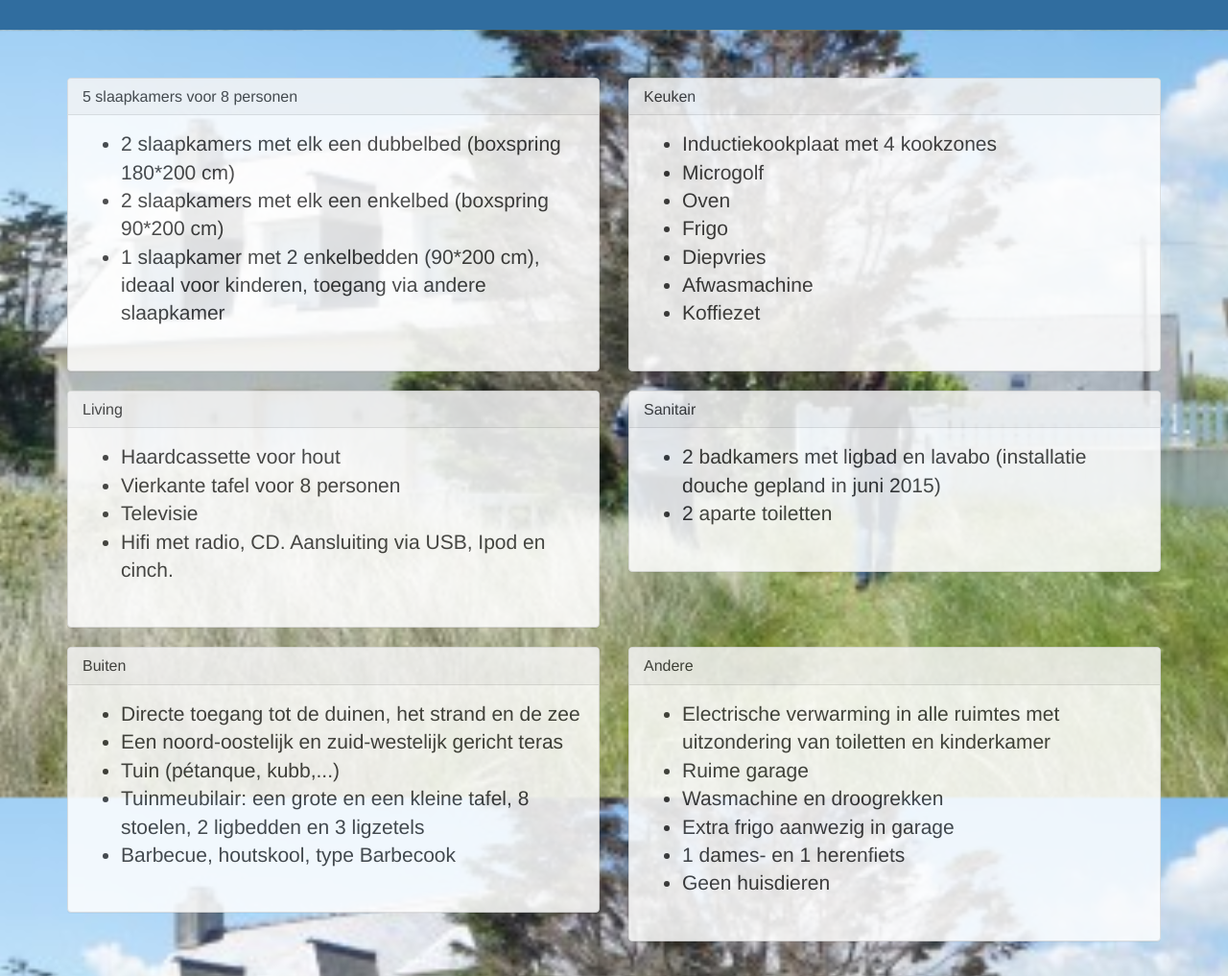
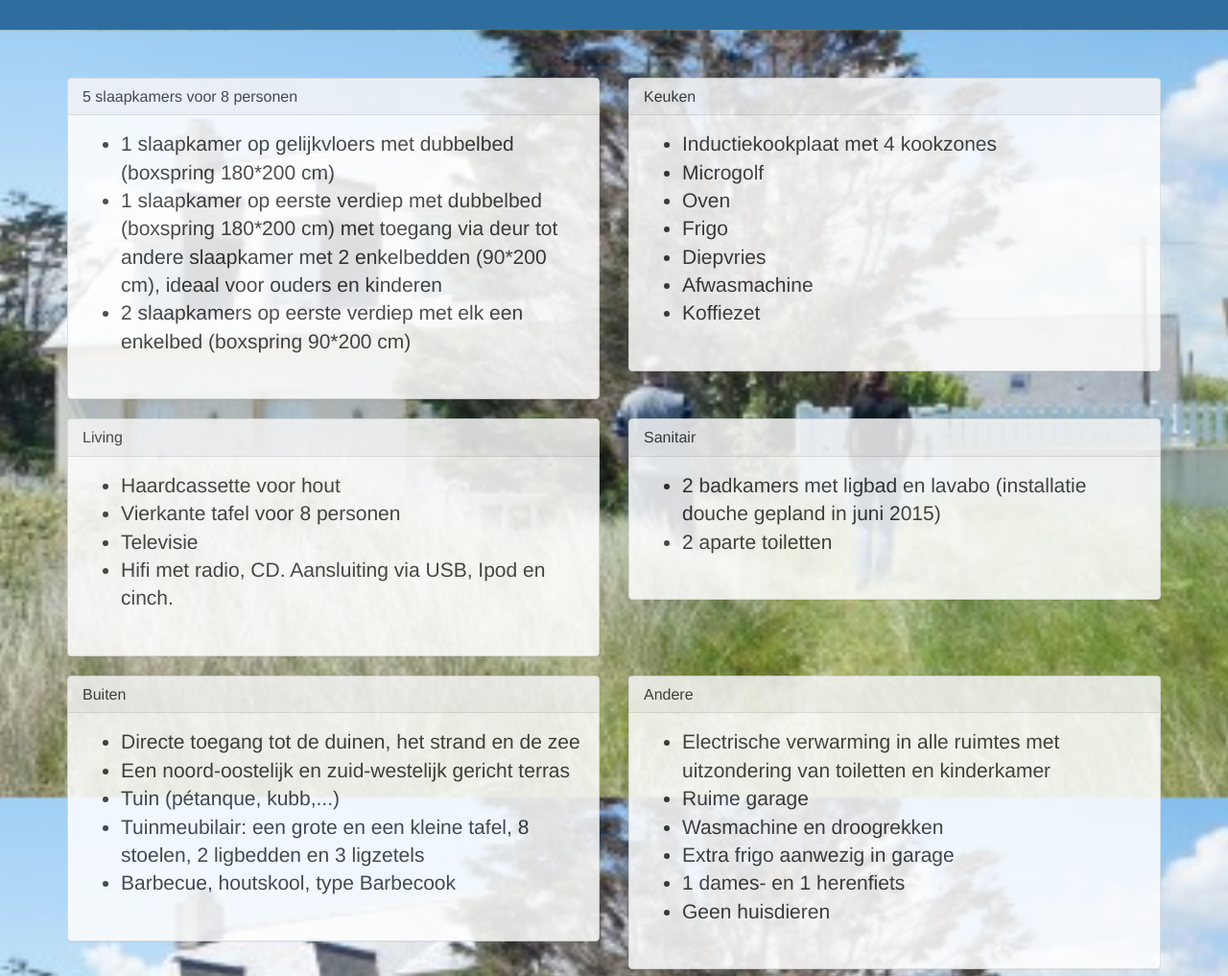
Before and after one commit to dekeyser-utah/dekeyser-utah.github.io, a plain HTML site: page index.html in a window 1280 px wide. Shown: the part 1460-2477 px from the top of the page at 96% size. Drawn offline with nearby package versions, Linux system fonts and the light colour scheme.

Commit message:
Type terras en herformulering kamers

```diff
--- a/index.html
+++ b/index.html
@@ -107,9 +107,9 @@
 			  </div>
 			  <div class="panel-body lead">
 				<ul>
-                        <li>2 slaapkamers met elk een dubbelbed (boxspring 180*200 cm)</li>
-                        <li>2 slaapkamers met elk een enkelbed (boxspring 90*200 cm)</li>
-                        <li>1 slaapkamer met 2 enkelbedden (90*200 cm), ideaal voor kinderen, toegang via andere slaapkamer</li>
+                        <li>1 slaapkamer op gelijkvloers met dubbelbed (boxspring 180*200 cm)</li>
+                        <li>1 slaapkamer op eerste verdiep met dubbelbed (boxspring 180*200 cm) met toegang via deur tot andere slaapkamer met 2 enkelbedden (90*200 cm), ideaal voor ouders en kinderen</li>
+                        <li>2 slaapkamers op eerste verdiep met elk een enkelbed (boxspring 90*200 cm)</li>
 				</ul>
 			  </div>
 			</div>
@@ -175,7 +175,7 @@
 			  <div class="panel-body lead">
 				<ul>
                         <li>Directe toegang tot de duinen, het strand en de zee</li>
-                        <li>Een noord-oostelijk en zuid-westelijk gericht teras</li>
+                        <li>Een noord-oostelijk en zuid-westelijk gericht terras</li>
                         <li>Tuin (pétanque, kubb,...)</li>
                         <li>Tuinmeubilair: een grote en een kleine tafel, 8 stoelen, 2 ligbedden en 3 ligzetels</li>
                         <li>Barbecue, houtskool, type Barbecook</li>
```
